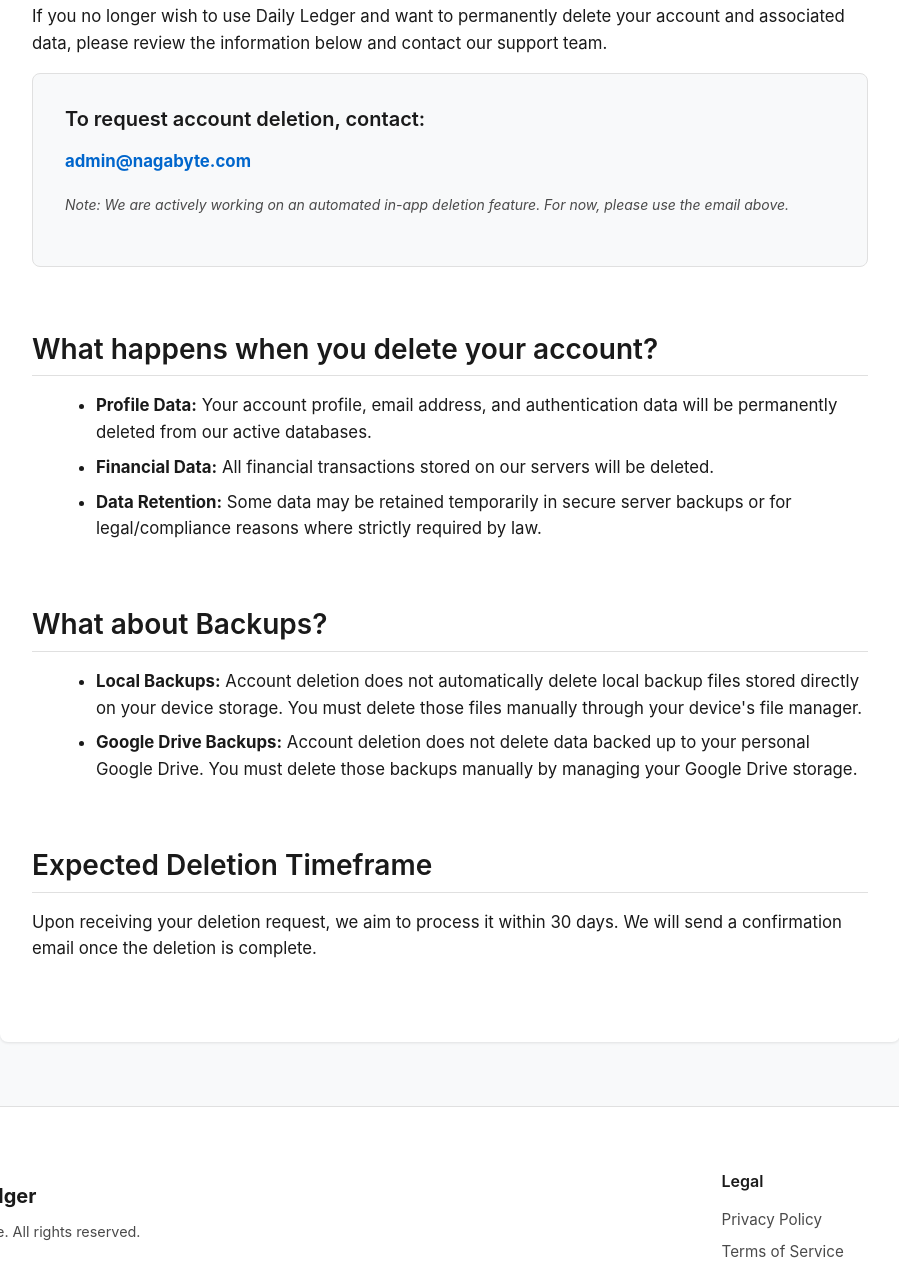
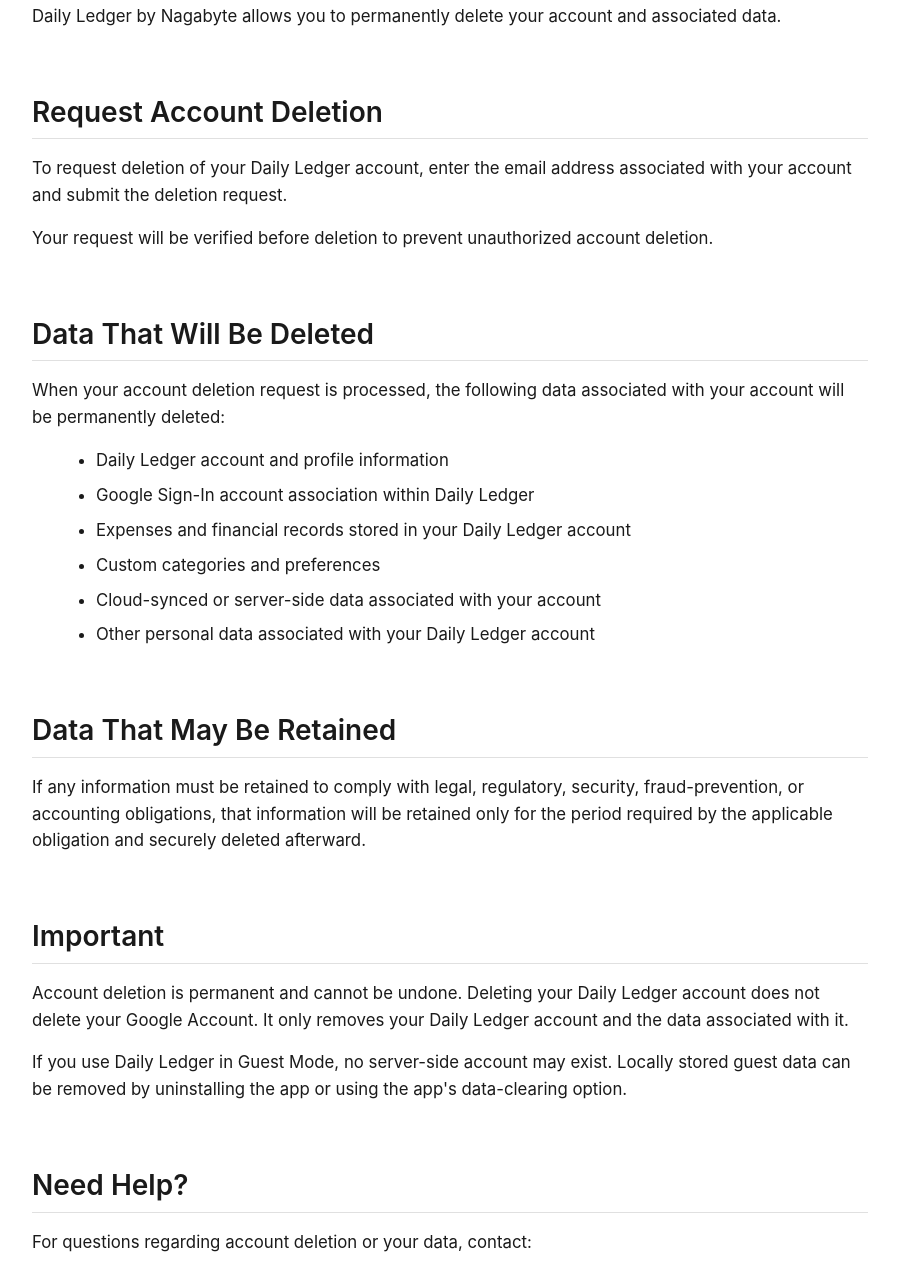
Before and after one commit to nagabyteworks/daily-ledger-website, a plain HTML site: page delete-account/index.html in a window 1280 px wide. Shown: the part 256-1524 px from the top of the page, without its empty margins (190-1089 px from the left). Drawn offline with Linux system fonts and the light colour scheme.

Commit message:
delete account

```diff
--- a/delete-account/index.html
+++ b/delete-account/index.html
@@ -42,41 +42,37 @@
         <article class="document-content">
             <h1>Delete Your Daily Ledger Account</h1>
 
-            <p>If you no longer wish to use Daily Ledger and want to permanently delete your account and associated
-                data, please review the information below and contact our support team.</p>
+            <p>Daily Ledger by Nagabyte allows you to permanently delete your account and associated data.</p>
 
-            <div class="contact-block">
-                <h3>To request account deletion, contact:</h3>
-                <p><strong><a href="mailto:admin@nagabyte.com">admin@nagabyte.com</a></strong></p>
-                <p class="text-muted"><small><em>Note: We are actively working on an automated in-app deletion feature.
-                            For now, please use the email above.</em></small></p>
-            </div>
+            <h2>Request Account Deletion</h2>
+            <p>To request deletion of your Daily Ledger account, enter the email address associated with your account and submit the deletion request.</p>
+            <p>Your request will be verified before deletion to prevent unauthorized account deletion.</p>
 
-            <h2>What happens when you delete your account?</h2>
-
+            <h2>Data That Will Be Deleted</h2>
+            <p>When your account deletion request is processed, the following data associated with your account will be permanently deleted:</p>
             <ul>
-                <li><strong>Profile Data:</strong> Your account profile, email address, and authentication data will be
-                    permanently deleted from our active databases.</li>
-                <li><strong>Financial Data:</strong> All financial transactions stored on our servers will be deleted.
-                </li>
-                <li><strong>Data Retention:</strong> Some data may be retained temporarily in secure server backups or
-                    for legal/compliance reasons where strictly required by law.</li>
+                <li>Daily Ledger account and profile information</li>
+                <li>Google Sign-In account association within Daily Ledger</li>
+                <li>Expenses and financial records stored in your Daily Ledger account</li>
+                <li>Custom categories and preferences</li>
+                <li>Cloud-synced or server-side data associated with your account</li>
+                <li>Other personal data associated with your Daily Ledger account</li>
             </ul>
 
-            <h2>What about Backups?</h2>
+            <h2>Data That May Be Retained</h2>
+            <p>If any information must be retained to comply with legal, regulatory, security, fraud-prevention, or accounting obligations, that information will be retained only for the period required by the applicable obligation and securely deleted afterward.</p>
 
+            <h2>Important</h2>
+            <p>Account deletion is permanent and cannot be undone. Deleting your Daily Ledger account does not delete your Google Account. It only removes your Daily Ledger account and the data associated with it.</p>
+            <p>If you use Daily Ledger in Guest Mode, no server-side account may exist. Locally stored guest data can be removed by uninstalling the app or using the app's data-clearing option.</p>
+
+            <h2>Need Help?</h2>
+            <p>For questions regarding account deletion or your data, contact:</p>
             <ul>
-                <li><strong>Local Backups:</strong> Account deletion does not automatically delete local backup files
-                    stored directly on your device storage. You must delete those files manually through your device's
-                    file manager.</li>
-                <li><strong>Google Drive Backups:</strong> Account deletion does not delete data backed up to your
-                    personal Google Drive. You must delete those backups manually by managing your Google Drive storage.
-                </li>
+                <li><strong>Email:</strong> <a href="mailto:admin@nagabyte.com">admin@nagabyte.com</a></li>
+                <li><strong>Developer:</strong> Nagabyte</li>
+                <li><strong>App:</strong> Daily Ledger</li>
             </ul>
-
-            <h2>Expected Deletion Timeframe</h2>
-            <p>Upon receiving your deletion request, we aim to process it within 30 days. We will send a confirmation
-                email once the deletion is complete.</p>
         </article>
     </main>
 
```
